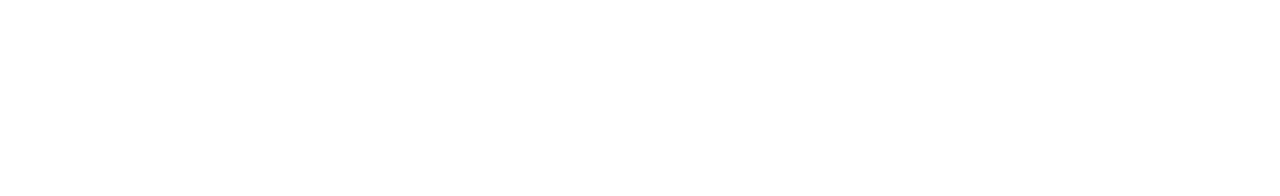
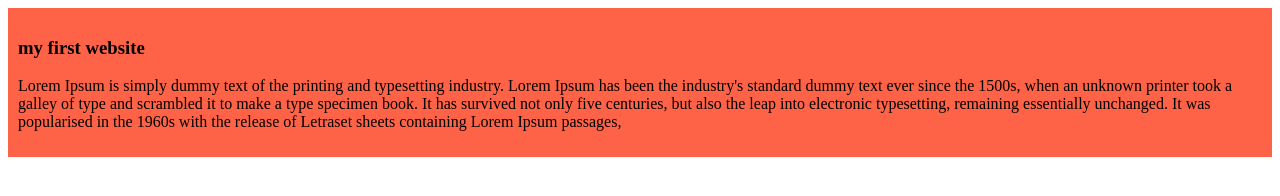
Before and after one commit to Shahela-Nuri/my-simple-website, a plain HTML site: page index.html in a window 1280 px wide. Drawn offline with Linux system fonts and the light colour scheme.

Commit message:
added the first blog

```diff
--- /dev/null
+++ b/blge.css
@@ -0,0 +1,4 @@
+div{
+    background-color:tomato ;
+    padding: 10px;
+}
--- a/index.html
+++ b/index.html
@@ -4,8 +4,12 @@
     <meta charset="UTF-8">
     <meta name="viewport" content="width=device-width, initial-scale=1.0">
     <title>my simple website</title>
+    <link rel="stylesheet" href="blge.css">
 </head>
 <body>
-
+    <div>
+        <h3>my first website</h3>
+        <p>Lorem Ipsum is simply dummy text of the printing and typesetting industry. Lorem Ipsum has been the industry's standard dummy text ever since the 1500s, when an unknown printer took a galley of type and scrambled it to make a type specimen book. It has survived not only five centuries, but also the leap into electronic typesetting, remaining essentially unchanged. It was popularised in the 1960s with the release of Letraset sheets containing Lorem Ipsum passages,</p>
+    </div>
 </body>
 </html>
```
